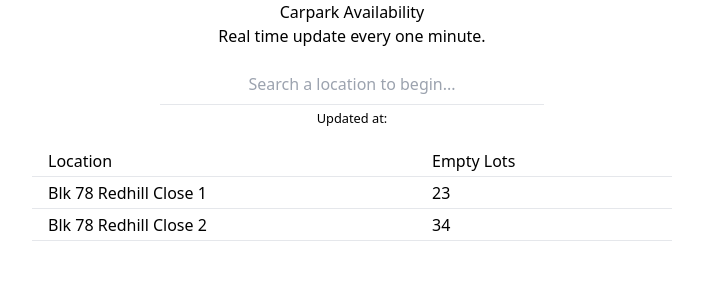
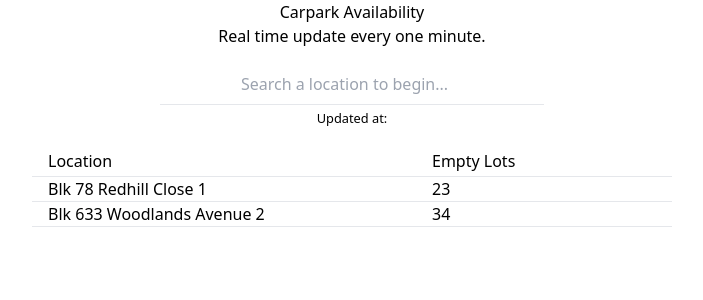
Before and after one commit to triciachow/carpark-avail, a React (Create React App) app: page / in a window 1280 px wide. Shown: the top 300 px of the page, without its empty margins (288-991 px from the left). Built offline with nearby package versions, Linux system fonts and the light colour scheme; no server answers.

Commit message:
Implement search function on dummy data

```diff
--- a/src/components/Results.js
+++ b/src/components/Results.js
@@ -1,13 +1,25 @@
 import ResultsRow from "./ResultsRow";
+import { data } from "./dummyData";
 
-export default function Results({ data }) {
+export default function Results({ input }) {
+  const filteredData = data.filter(ele => {
+    if (input === "") {
+      return ele;
+    } else {
+      return ele.address.toLowerCase().includes(input);
+    }
+  });
+  // console.log(filteredData);
+
   return (
     <>
       <div className="flex justify-between items-center border-b w-full h-8">
         <div className="w-3/5 px-4">Location</div>
         <div className="w-2/5 px-4">Empty Lots</div>
       </div>
-      <ResultsRow data={data} />
+      {filteredData?.map(data => (
+        <ResultsRow key={data.id} data={data} />
+      ))}
     </>
   );
 }
--- a/src/components/ResultsData.js
+++ b/src/components/ResultsData.js
@@ -1,7 +1,7 @@
-export default function ResultsData({ data, id, show, toggleShow }) {
+export default function ResultsData({ data }) {
   return (
     <>
-      <div className="flex flex-col border-b w-full p-4 gap-y-2">
+      <div className="flex flex-col p-4 gap-y-2">
         <div>Car Park Type: {data.carpark_type}</div>
         <div>Free Parking: {data.free_parking}</div>
         <div>Car Park Number: {data.carpark_num}</div>
--- a/src/components/ResultsRow.js
+++ b/src/components/ResultsRow.js
@@ -2,33 +2,33 @@ import { useState } from "react";
 import ResultsData from "./ResultsData";
 
 export default function ResultsRow({ data }) {
-  const [show, setShow] = useState("");
+  const dataArr = [];
+  dataArr.push(data);
+  // console.log(dataArr);
+  const [row, setRow] = useState("");
   const [hide, setHide] = useState(true);
 
   const toggleShow = (e, id) => {
-    const selectedRow = data.find(ele => ele.id === id);
+    const selectedRow = dataArr.find(ele => ele.id === id);
     // console.log(selectedRow.id);
-
-    setShow(selectedRow.id);
+    setRow(selectedRow.id);
     setHide(prev => !prev);
   };
 
   return (
     <>
-      {data.map(data => {
-        return (
-          <div key={data.id} className="w-full cursor-pointer">
+      {dataArr?.map(data => (
+        <div key={data.id} className="w-full">
           <div
-              className="flex justify-between items-center border-b h-8"
+            className="flex justify-between items-center border-b cursor-pointer"
             onClick={e => toggleShow(e, data.id)}
           >
             <div className="w-3/5 px-4">{data.address}</div>
             <div className="w-2/5 px-4">{data.lot}</div>
           </div>
-            {hide && data.id === show ? <ResultsData data={data} /> : null}
+          {hide && data.id === row ? <ResultsData data={data} /> : null}
         </div>
-        );
-      })}
+      ))}
     </>
   );
 }
--- a/src/components/SearchBar.js
+++ b/src/components/SearchBar.js
@@ -2,31 +2,9 @@ import { useEffect, useState } from "react";
 import Results from "./Results";
 import axios from "axios";
 
-const dummyData = [
-  {
-    id: "1",
-    address: "Blk 78 Redhill Close 1",
-    lot: "23",
-    carpark_type: "Multi-storey Car Park",
-    free_parking: "SUN & PH FR 7AM - 10.30PM",
-    carpark_num: "RHM4",
-    night_parking: "No",
-    gantry_height: "2.15",
-  },
-  {
-    id: "2",
-    address: "Blk 78 Redhill Close 2",
-    lot: "34",
-    carpark_type: "Multi-storey Car Park",
-    free_parking: "No",
-    carpark_num: "SAC4",
-    night_parking: "Yes",
-    gantry_height: "2.15",
-  },
-];
-
 export default function SearchBar() {
   const [currentTime, setCurrentTime] = useState("");
+  const [query, setQuery] = useState("");
 
   // Fetch timestamp of updated time
   useEffect(() => {
@@ -39,23 +17,31 @@ export default function SearchBar() {
       .then(res =>
         setCurrentTime(
           // Reformat timing
-          res.data.items[0].timestamp.replace("+08:00", " ").replace("T", " ")
+          res.data.items[0].timestamp.replace("+08:00", "").replace("T", " ")
         )
       )
       .catch(err => console.log(err));
   }, []);
 
+  const handleChange = e => {
+    setQuery(e.target.value.toLowerCase());
+    // console.log(query);
+  };
+
   return (
     <>
       <div className="mb-4 w-3/5 text-center">
         <input
-          type="text"
-          className="border-b w-full p-2 text-center"
+          type="search"
+          name="search"
+          value={query}
+          onChange={handleChange}
+          className="border-b w-full p-2 text-center outline-none"
           placeholder="Search a location to begin..."
         />
         <small>Updated at: {currentTime}</small>
       </div>
-      <Results data={dummyData} />
+      <Results input={query} />
     </>
   );
 }
--- /dev/null
+++ b/src/components/dummyData.js
@@ -0,0 +1,22 @@
+export const data = [
+  {
+    id: "1",
+    address: "Blk 78 Redhill Close 1",
+    lot: "23",
+    carpark_type: "Multi-storey Car Park",
+    free_parking: "SUN & PH FR 7AM - 10.30PM",
+    carpark_num: "RHM4",
+    night_parking: "No",
+    gantry_height: "2.15",
+  },
+  {
+    id: "2",
+    address: "Blk 633 Woodlands Avenue 2",
+    lot: "34",
+    carpark_type: "Multi-storey Car Park",
+    free_parking: "No",
+    carpark_num: "SAC4",
+    night_parking: "Yes",
+    gantry_height: "2.15",
+  },
+];
```
Lines whose indentation alone changed are shown as unchanged.
